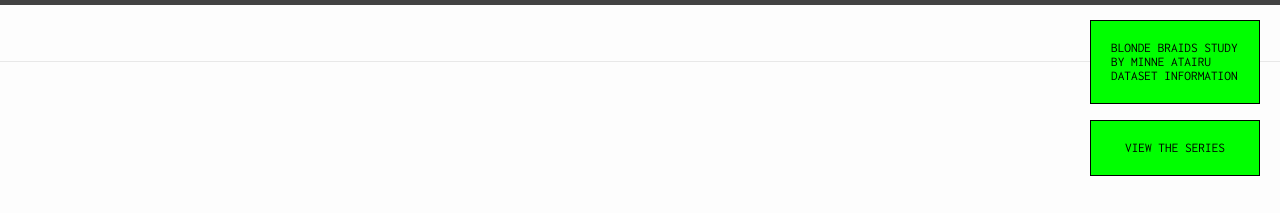
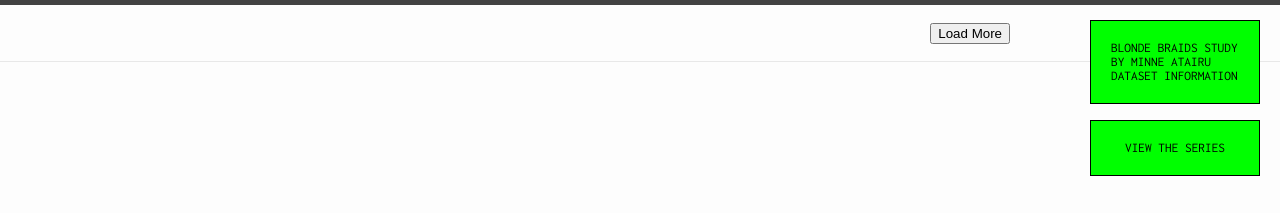
Before and after one commit to saimayasmeen4/minneatairu-json.github.io, a Jekyll site: the page built from about.markdown, in a window 1280 px wide. Shown: the top 213 px of the page. Built offline with Jekyll 4.4.1, drawn with Linux system fonts in a browser that asks for light colours; comment, search, counter and statistics services are not loaded.

Commit message:
load tes

```diff
--- a/_includes/header.html
+++ b/_includes/header.html
@@ -50,6 +50,7 @@
   </div>
 </div>
 
+<button id="loadMoreBtn">Load More</button>
 
 
       <!--       <a href="#" class="menu-icon"> -->
@@ -219,11 +220,10 @@ border:1px solid;
 
 #lightgallery1 {
     display: grid;
-    grid-template-columns: repeat(12, 1fr); /* 12 equal columns */
-    gap: 10px; /* Adjust as needed for spacing between images */
+    grid-template-columns: repeat(12, 1fr);
     padding: 0;
     margin: 0;
-    width: 100%; /* Ensure it takes full width */
+    width: 100%;
 }
 
 #lightgallery1 img {
@@ -251,8 +251,16 @@ border:1px solid;
       <script>
 
 $(function () {
+  var itemsToShow = 12; // Number of items to show initially
+  var itemsTotal; // Total number of items
+  var imagesLoaded = 0; // Counter for loaded images
+
+  // Function to load images
+  function loadImages() {
     $.getJSON("search.json", function (obj) {
+      itemsTotal = obj.length;
       $.each(obj, function (key, value) {
+        if (key < imagesLoaded + itemsToShow) {
           var img = document.createElement("img");
           img.src = value.url;
           img.height = 150;
@@ -260,14 +268,29 @@ $(function () {
           img.onerror = function () {
             this.style.display = 'none';
           };
-      // Add click event to each image
           img.onclick = function () {
             document.getElementById('fullImage').src = this.src;
             document.getElementById('imageModal').style.display = "block";
           }
           document.getElementById("lightgallery1").appendChild(img);
+        }
+      });
+      imagesLoaded += itemsToShow;
+      if (imagesLoaded >= itemsTotal) {
+        $('#loadMoreBtn').hide();
+      }
+    });
+  }
+
+  // Initial load
+  loadImages();
+
+  // Load more on button click
+  $('#loadMoreBtn').click(function () {
+    loadImages();
   });
 });
+
 
   // Get the modal
   var modal = document.getElementById('imageModal');
```
Lines whose indentation alone changed are shown as unchanged.
